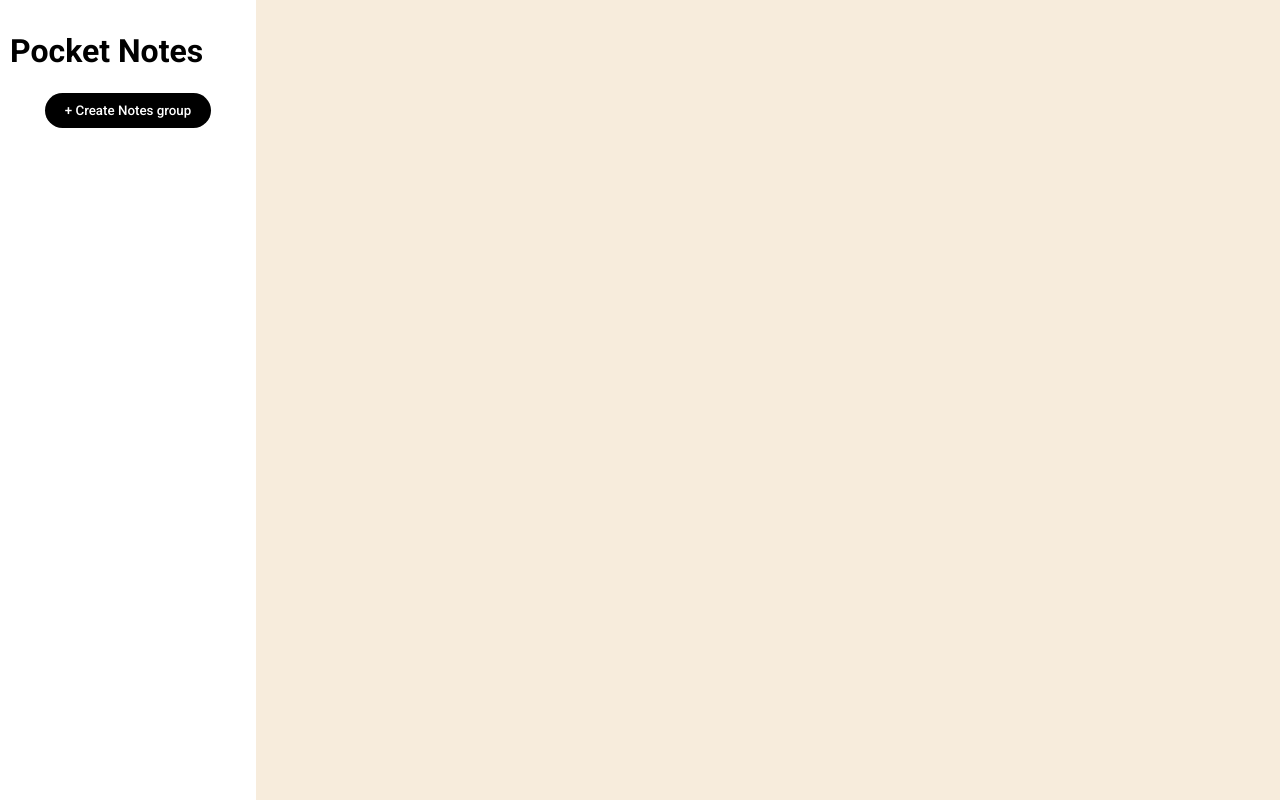
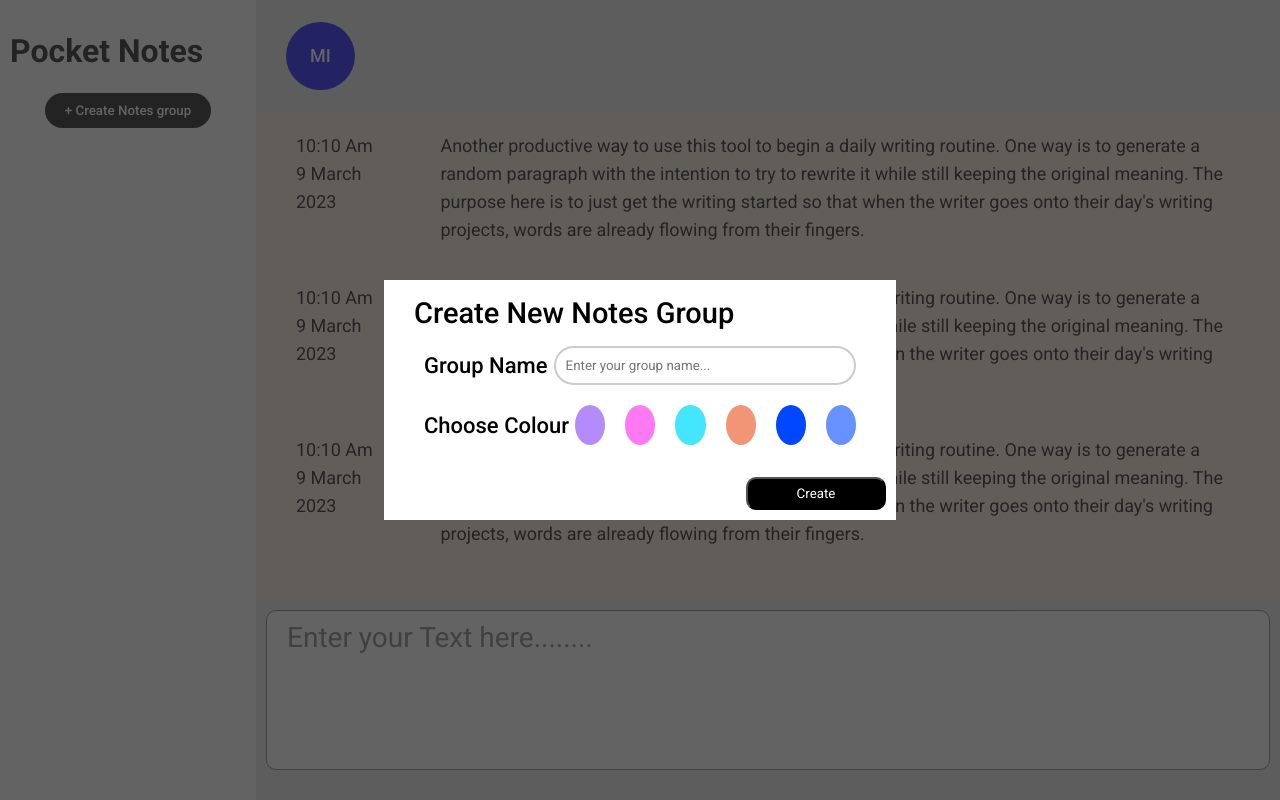
Before and after one commit to jaswindersingh97/Module-Test2-Notes-app, a React (Vite) app in the folder NotesApp/: page /GroupName in a window 1280 px wide. Both pictures are taken after a click on the button "+ Create Notes group". Built offline with nearby package versions, Linux system fonts and the light colour scheme.

Commit message:
TODO tasks added

```diff
--- a/NotesApp/src/App.jsx
+++ b/NotesApp/src/App.jsx
@@ -4,28 +4,32 @@ import Left from './components/Left';
   import Right from './components/Right';
   import RightActual from './components/RightActual';
   import AddNote from './components/AddNote';
+  import {BrowserRouter,Routes,Route} from "react-router-dom";
+
   function App() {
     const [blackScreen,setBlackScreen]=useState(false);
     const toggle=()=>blackScreen?setBlackScreen(false):setBlackScreen(true);
 
     return (
-    <>
+    <BrowserRouter>
       <div className="container">
-        <Left/>
+          <Left onButtonClk={toggle}/>
         <div className='right'>
-      {/* <Right/>
-      <RightActual param={"groupname"}/> */}
+          <Routes>
+            <Route path='/' element={<Right/>} />
+            <Route path='/GroupName' element={<RightActual/>}/>
+          </Routes>
         </div>
       </div>
       {blackScreen &&
         <div className='BlackScreen' onClick={toggle}>
-        <div className='AddNote' >
-          <AddNote/>
+          <div className='AddNote' onClick={(e) => e.stopPropagation()} >
+            <AddNote onButtonClk={toggle}/>
           </div>
         </div>
       }
+    </BrowserRouter>
 
-    </>
     )
   }
 
--- a/NotesApp/src/components/AddNote.jsx
+++ b/NotesApp/src/components/AddNote.jsx
@@ -2,14 +2,16 @@ import React, { useState } from 'react';
 import Style from './AddNote.module.css';
 import Symbol from '../utils/Symbol'; // Ensure this path is correct
 
-function AddNote() {
+function AddNote({onButtonClk}) {
     const colors = ["#B38BFA", "#FF79F2", "#43E6FC", "#F19576", "#0047FF", "#6691FF"];
     const [note, setNote] = useState({ groupName: "", color: "", initials: "" });
 
     const handleclk = () => {
         if (note.groupName === "" || note.color === "") {
             alert("Enter all details");
-        } else {
+        }
+
+        else {
 
             const initials = Symbol(note.groupName);
             const updatedNote = { ...note, initials };
@@ -18,7 +20,9 @@ function AddNote() {
             let updatedNotes = [...notes, updatedNote];
             localStorage.setItem("notes", JSON.stringify(updatedNotes));
             setNote({ groupName: "", color: "", initials: "" });
-            console.log(localStorage.getItem("notes"));
+            // console.log(localStorage.getItem("notes"));
+
+            onButtonClk();  //closing the screen
         }
     };
 
--- a/NotesApp/src/components/Left.jsx
+++ b/NotesApp/src/components/Left.jsx
@@ -1,6 +1,8 @@
 import React from 'react';
 import Styles from './Left.module.css';
-function Left() {
+import { useNavigate } from 'react-router-dom';
+function Left({onButtonClk}) {
+  const navigate=useNavigate();
   let notes = JSON.parse(localStorage.getItem("notes")) || [];
   // console.log(notes);
   return (
@@ -10,22 +12,20 @@ function Left() {
           <h1>Pocket Notes</h1>
       </div>
       <div className={Styles.Createbutton}>
-          <button>+ Create Notes group</button>
+          <button onClick={onButtonClk}>+ Create Notes group</button>
       </div>
         </div>
-
         <div className={Styles.down}>
           {
             notes.map((item,index)=>{
             return(
-              <div className={Styles.NotesGroup} key={index}>
-              <span className={Styles.NotesIcon} style={{background:item.color}}>{item.initials}</span>
-              <div className={Styles.NotesName}>{item.groupName}</div>
-            </div>
+              <div className={Styles.NotesGroup} key={index} onClick={()=>{navigate("/GroupName")}}>
+                <span className={Styles.NotesIcon} style={{background:item.color}}>{item.initials}</span>
+                <div className={Styles.NotesName}>{item.groupName}</div>
+              </div>
             )
           })
           }
-
         </div>
     </div>
   )
--- a/NotesApp/src/components/Left.module.css
+++ b/NotesApp/src/components/Left.module.css
@@ -30,7 +30,7 @@
     /* background-color: yellow; */
     flex: 1;
     padding: 20px 0px ;
-    gap: 20px;
+    /* gap: 2px; */
     display: flex;
     flex-direction: column;
     padding-inline-start: 20px;
--- a/NotesApp/src/components/Notes.jsx
+++ b/NotesApp/src/components/Notes.jsx
@@ -2,7 +2,7 @@ import React from 'react';
 import styles from './Notes.module.css';
 
 function Notes(Notesgroup) {
-    console.log(Notesgroup);
+    // console.log(Notesgroup);
   return (
     <div className={styles.container}>
         <div className={styles.Note}>
```
Also changed, not shown: 1 other file (tests, documents, lock files or other folders). Lines whose indentation alone changed are shown as unchanged.
